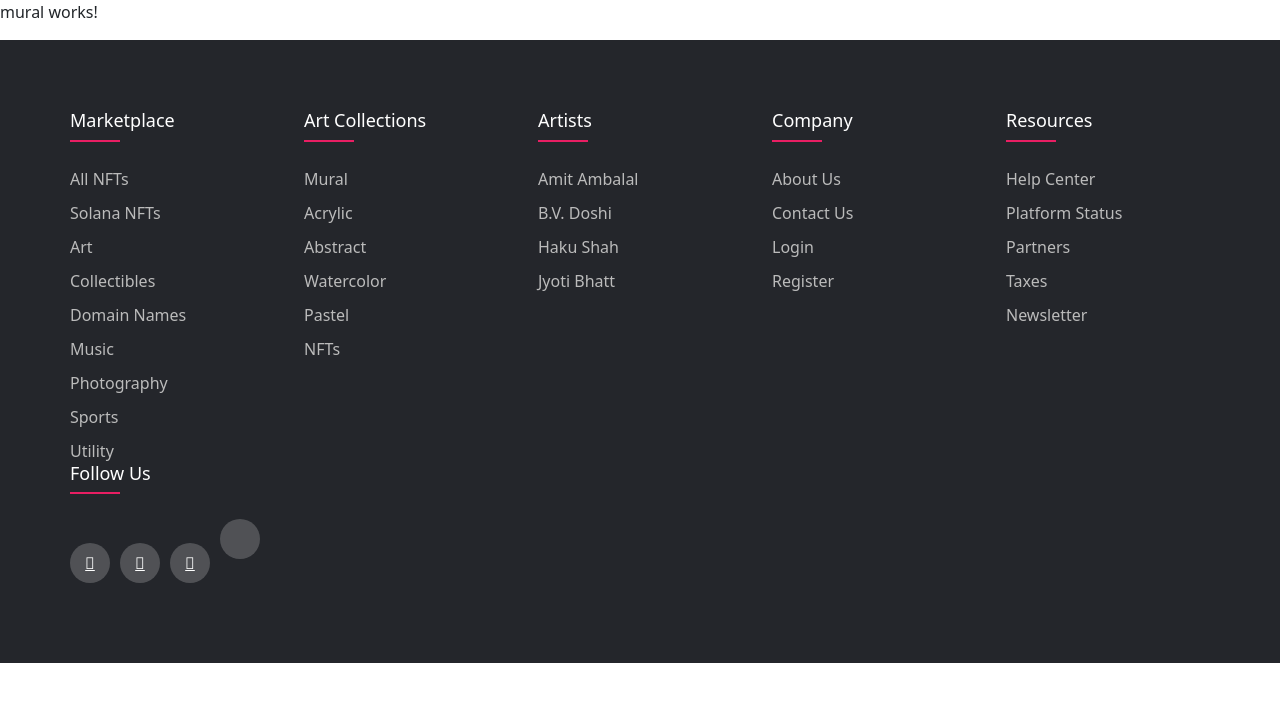
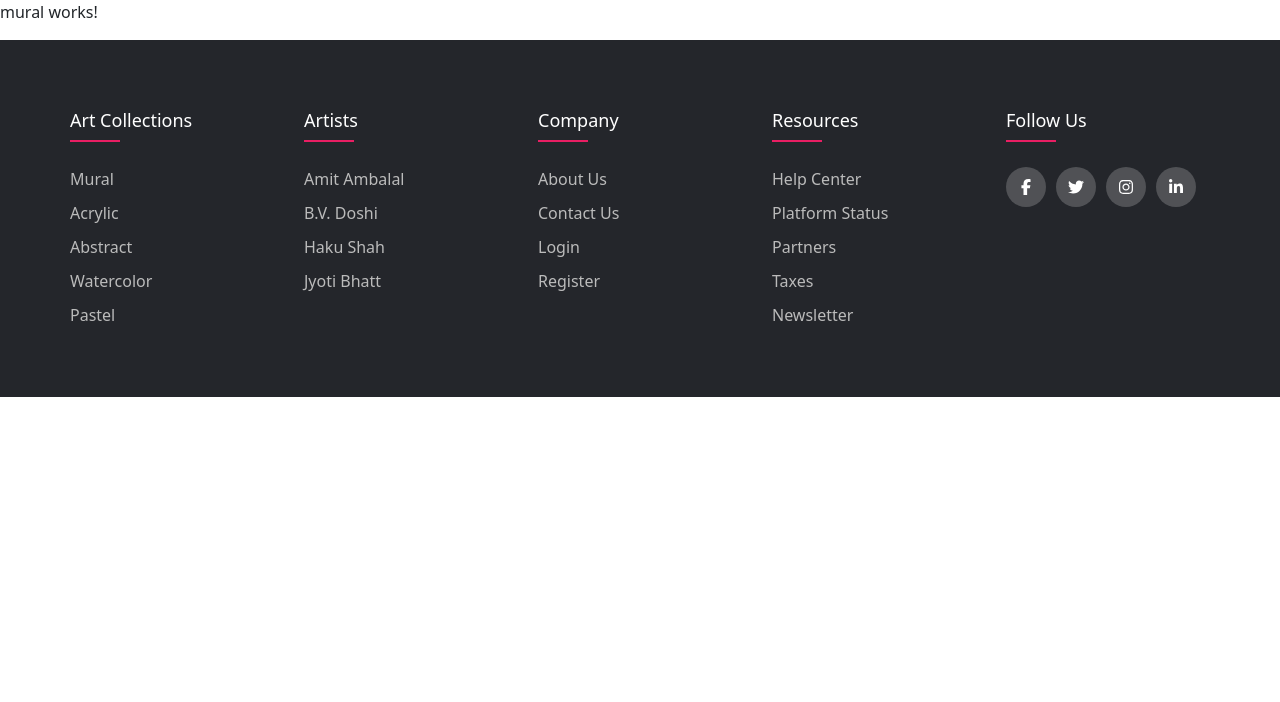
Before and after one commit to anjaligh/ArtGallery, an Angular app in the folder FrontEnd/: page /mural in a window 1280 px wide. Shown: the top 702 px of the page. Built offline with nearby package versions, Linux system fonts and the light colour scheme; what ngx-slick-carousel would draw is missing.

Commit message:
footer icons

```diff
--- a/FrontEnd/package.json
+++ b/FrontEnd/package.json
@@ -19,6 +19,11 @@
     "@angular/platform-browser": "~13.3.0",
     "@angular/platform-browser-dynamic": "~13.3.0",
     "@angular/router": "~13.3.0",
+    "@fortawesome/angular-fontawesome": "^0.10.2",
+    "@fortawesome/fontawesome-svg-core": "^6.1.0",
+    "@fortawesome/free-brands-svg-icons": "^6.1.0",
+    "@fortawesome/free-regular-svg-icons": "^6.1.0",
+    "@fortawesome/free-solid-svg-icons": "^6.1.0",
     "@material/image-list": "^14.0.0",
     "@ng-bootstrap/ng-bootstrap": "^12.1.2",
     "@popperjs/core": "^2.10.2",
--- a/FrontEnd/src/app/app.module.ts
+++ b/FrontEnd/src/app/app.module.ts
@@ -17,6 +17,7 @@ import { AcrylicComponent } from './acrylic/acrylic.component';
 import { MuralComponent } from './mural/mural.component';
 import { NgbModule } from '@ng-bootstrap/ng-bootstrap';
 import { FooterComponent } from './footer/footer.component';
+import { FontAwesomeModule } from '@fortawesome/angular-fontawesome';
 
 @NgModule({
   declarations: [
@@ -38,7 +39,8 @@ import { FooterComponent } from './footer/footer.component';
     BrowserModule,
     AppRoutingModule,
     NgbModule,
-    SlickCarouselModule
+    SlickCarouselModule,
+    FontAwesomeModule
   ],
   providers: [],
   bootstrap: [AppComponent]
--- a/FrontEnd/src/app/footer/footer.component.html
+++ b/FrontEnd/src/app/footer/footer.component.html
@@ -1,7 +1,7 @@
 <footer class="footer">
     <div class="container">
     <div class="row">
-        <div class="footer-col">
+        <!-- <div class="footer-col">
             <h4>Marketplace</h4>
             <ul>
                 <li><a href="#">All NFTs</a></li>
@@ -14,7 +14,7 @@
                 <li><a href="#">Sports</a></li>
                 <li><a href="#">Utility</a></li>
             </ul>
-        </div>
+        </div> -->
         <div class="footer-col">
             <h4>art collections</h4>
             <ul>
@@ -23,7 +23,7 @@
                 <li><a href="#">Abstract</a></li>
                 <li><a href="#">watercolor</a></li>
                 <li><a href="#">Pastel</a></li>
-                <li><a href="#">NFTs</a></li>
+                <!-- <li><a href="#">NFTs</a></li> -->
 
             </ul>
         </div>
@@ -58,10 +58,10 @@
         <div class="footer-col">
             <h4>follow us</h4>
             <div class="social-links">
-                <a href="#"><i class="fab fa-facebook-f"></i></a>
-                <a href="#"><i class="fab fa-twitter"></i></a>
-                <a href="#"><i class="fab fa-instagram"></i></a>
-                <a href="#"><i class="fab fa-linkedin-in"></i></a>
+                <a href="#"><fa-icon [icon]="faFacebookF"></fa-icon></a>
+                <a href="#"><fa-icon [icon]="faTwitter"></fa-icon></a>
+                <a href="#"><fa-icon [icon]="faInstagram"></fa-icon></a>
+                <a href="#"><fa-icon [icon]="faLinkedinIn"></fa-icon></a>
             </div>
         </div>
     </div>
--- a/FrontEnd/src/app/footer/footer.component.ts
+++ b/FrontEnd/src/app/footer/footer.component.ts
@@ -1,4 +1,5 @@
 import { Component, OnInit } from '@angular/core';
+import {faFacebookF,faTwitter,faInstagram,faLinkedinIn} from '@fortawesome/free-brands-svg-icons';
 
 @Component({
   selector: 'app-footer',
@@ -11,5 +12,8 @@ export class FooterComponent implements OnInit {
 
   ngOnInit(): void {
   }
-
+  faFacebookF=faFacebookF;
+  faTwitter=faTwitter;
+  faInstagram=faInstagram;
+  faLinkedinIn=faLinkedinIn;
 }
```
Also changed, not shown: 1 other file (tests, documents, lock files or other folders).
